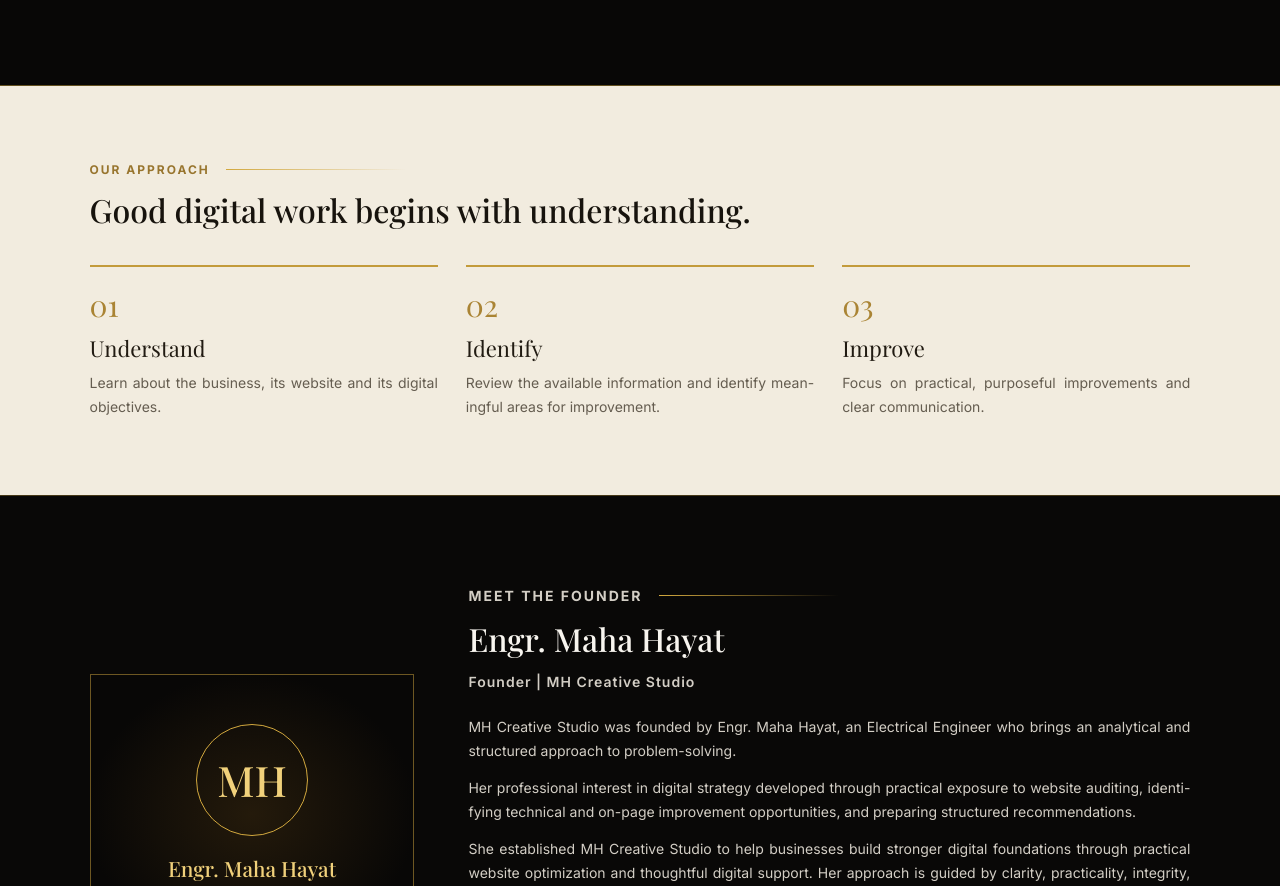
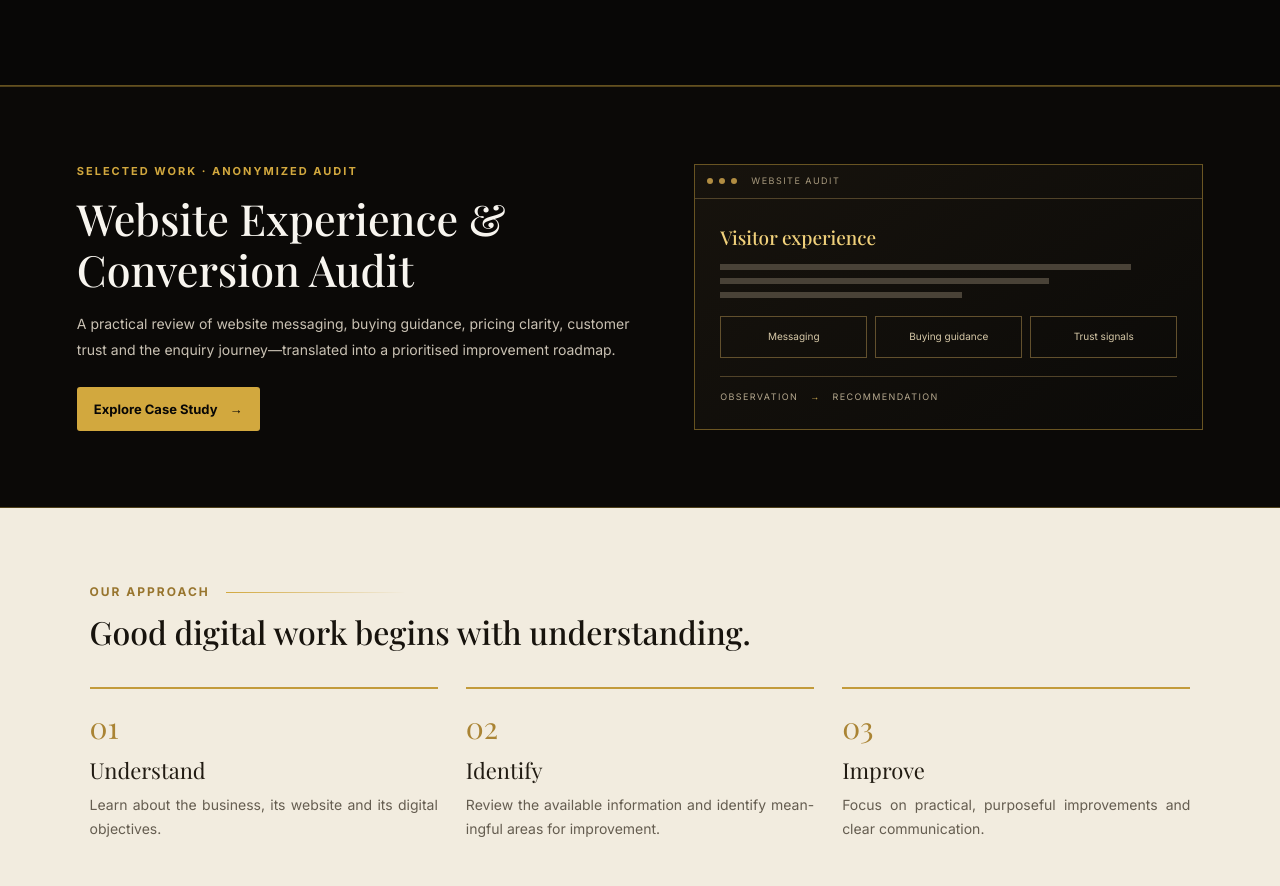
Before and after one commit to mhcreativestudio/mhcreativestudio.github.io, a plain HTML site: page index.html in a window 1280 px wide. Shown: the part 3335-4221 px from the top of the page. Drawn offline with nearby package versions, Linux system fonts and the light colour scheme.

Commit message:
Update index.html

```diff
--- a/index.html
+++ b/index.html
@@ -364,6 +364,42 @@ footer a{color:var(--gold2)}
 @media(max-width:480px){.case-grid{grid-template-columns:1fr}.case-study h2{font-size:32px}}
 </style>
 
+ <!-- Homepage preview: place after Services and before Our Approach. -->
+<section class="case-preview" id="case-study">
+  <div class="case-preview-inner">
+    <div class="case-preview-copy">
+      <p class="case-preview-label">Selected Work · Anonymized Audit</p>
+      <h2>Website Experience &amp; Conversion Audit</h2>
+      <p>A practical review of website messaging, buying guidance, pricing clarity, customer trust and the enquiry journey—translated into a prioritised improvement roadmap.</p>
+      <a class="case-preview-link" href="case-study.html">Explore Case Study <span aria-hidden="true">→</span></a>
+    </div>
+    <div class="case-preview-visual" aria-label="Abstract audit interface diagram">
+      <div class="cp-top"><i></i><i></i><i></i><span>WEBSITE AUDIT</span></div>
+      <div class="cp-main"><b>Visitor experience</b><div class="cp-lines"><i></i><i></i><i></i></div>
+        <div class="cp-cards"><span>Messaging</span><span>Buying guidance</span><span>Trust signals</span></div>
+        <div class="cp-bottom">OBSERVATION <em>→</em> RECOMMENDATION</div>
+      </div>
+    </div>
+  </div>
+</section>
+<style>
+.case-preview{padding:76px 0;background:#0b0907;border-top:1px solid rgba(210,168,62,.35);border-bottom:1px solid rgba(210,168,62,.35)}
+.case-preview-inner{width:min(1180px,88%);margin:auto;display:grid;grid-template-columns:1.05fr .95fr;gap:55px;align-items:center}
+.case-preview-label{font-size:11px;font-weight:700;letter-spacing:2px;text-transform:uppercase;color:#d2a83e;margin:0 0 13px}
+.case-preview h2{font:500 clamp(29px,3.5vw,43px)/1.2 "Playfair Display",Georgia,serif;color:#f8f5ef;margin:0 0 15px}
+.case-preview-copy>p:not(.case-preview-label){font-size:14px;line-height:1.85;color:#c9c1b3;max-width:590px;margin:0 0 24px}
+.case-preview-link{display:inline-flex;gap:12px;align-items:center;background:#d2a83e;color:#080706;padding:12px 17px;border-radius:3px;font-size:13px;font-weight:700}
+.case-preview-link:hover{background:#f1d17b}
+.case-preview-visual{border:1px solid rgba(210,168,62,.45);background:linear-gradient(145deg,#17130d,#0b0a08);padding:0;min-height:220px}
+.cp-top{height:34px;border-bottom:1px solid #514329;display:flex;align-items:center;gap:6px;padding:0 12px}
+.cp-top i{width:6px;height:6px;border-radius:50%;background:#b18d42}.cp-top span{font-size:9px;letter-spacing:1.5px;color:#a89a7e;margin-left:8px}
+.cp-main{padding:25px}.cp-main>b{font:500 19px "Playfair Display",Georgia,serif;color:#f1d17b}
+.cp-lines{margin:13px 0 18px}.cp-lines i{display:block;height:6px;width:90%;background:#494237;margin:8px 0}.cp-lines i:nth-child(2){width:72%}.cp-lines i:nth-child(3){width:53%}
+.cp-cards{display:grid;grid-template-columns:repeat(3,1fr);gap:8px}.cp-cards span{border:1px solid #62502d;padding:12px 8px;text-align:center;font-size:10px;color:#d7c9a8}
+.cp-bottom{margin-top:18px;border-top:1px solid #514329;padding-top:13px;color:#b5a88e;font-size:9px;letter-spacing:1.4px}.cp-bottom em{color:#e4bd5b;font-style:normal;padding:0 8px}
+@media(max-width:760px){.case-preview{padding:55px 0}.case-preview-inner{grid-template-columns:1fr;gap:28px}.case-preview-visual{min-height:190px}}
+</style>
+
 <section class="approach" id="approach">
  <div class="container">
   <p class="label">Our Approach</p>
```
